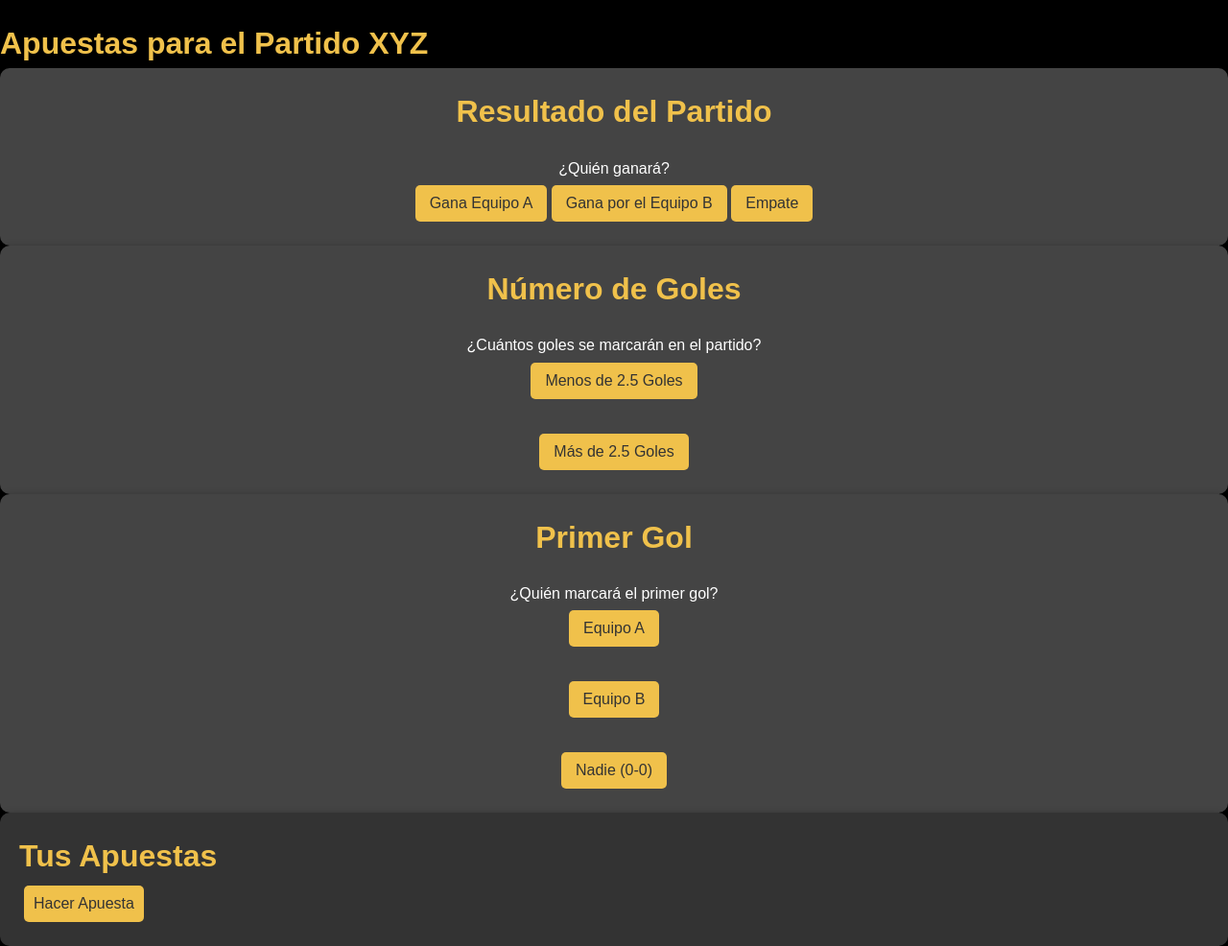
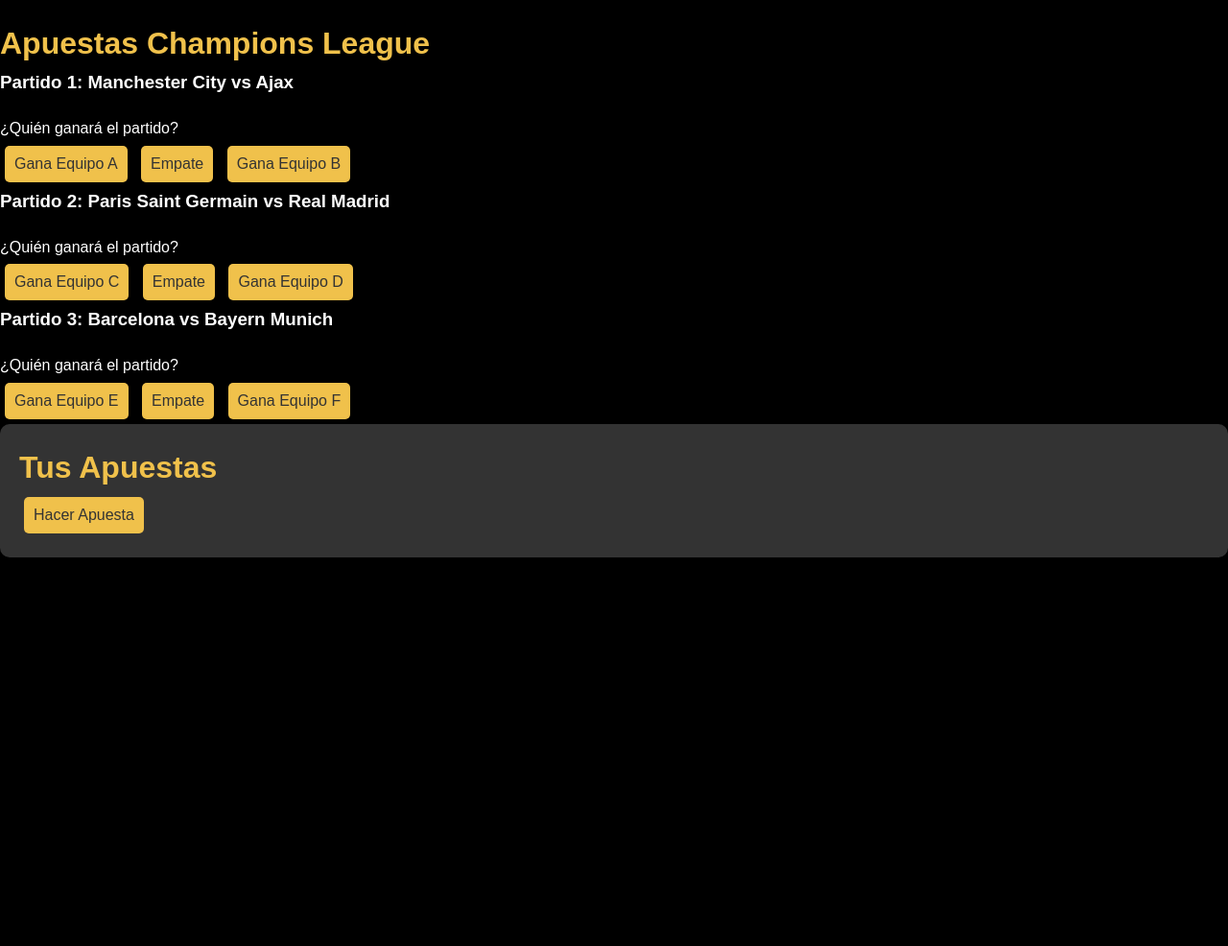
Before and after one commit to marcosrdiaz/Web-de-apuestas-cifrada, a Flask app: template templates/futbol.html in a window 1280 px wide. Shown: the part 91-1077 px from the top of the page at 96% size. After the commit the page ends 672 px from the top, so only its background shows below. Run offline with Flask 3, Linux system fonts and the light colour scheme; the template is opened without the code that fills it, so the values that code supplies are empty.

Commit message:
casi casi

```diff
--- a/app.py
+++ b/app.py
@@ -6,7 +6,6 @@
 
 from Crypto.Cipher import AES
 from Crypto.Random import get_random_bytes
-from Crypto.Hash import HMAC, SHA256
 
 import base64
 import logging
@@ -14,6 +13,7 @@
 
 app = Flask(__name__)
 app.secret_key = 'tu_clave_secreta_aqui'
+
 # Ruta del archivo JSON donde se guardarán los registros
 RUTA_JSON = 'usuarios.json'
 
@@ -21,6 +21,15 @@
 if not os.path.exists(RUTA_JSON):
     with open(RUTA_JSON, 'w') as f:
         json.dump([], f)
+
+# Ruta del archivo JSON donde se guardarán las apuestas de hipica
+RUTA_JSON_HIPICA = 'apuestas_hipica.json'
+
+# Crear o cargar el archivo JSON para las apuestas de hípica
+if not os.path.exists(RUTA_JSON_HIPICA):
+    with open(RUTA_JSON_HIPICA, 'w') as f:
+        json.dump([], f)
+
 
 
 def leer_usuarios():
@@ -94,11 +103,12 @@
     return password_token_b64, salt
 
 
+
+
 # Función para cifrar un mensaje con AES-GCM
-def cifrar_aes(texto_plano, clave, nonce=None):
+def cifrar_aes(texto_plano, clave):
     # Genera un nonce (vector de inicialización) aleatorio
-    if nonce is None:
-        nonce = get_random_bytes(12)
+    nonce = get_random_bytes(12)
 
     # Crea un objeto de cifrado AES en modo GCM
     cipher = AES.new(clave, AES.MODE_GCM, nonce=nonce)
@@ -124,45 +134,7 @@
 
 
 
-
-
-# Función para generar HMAC usando Crypto
-def generar_hmac(mensaje, clave):
-    # Crear un objeto HMAC con la clave secreta y el algoritmo SHA-256
-    hmac_obj = HMAC.new(clave, digestmod=SHA256)
-    hmac_obj.update(mensaje.encode())
-
-    # Generar el HMAC
-    hmac_digest = hmac_obj.digest()
-
-    # Devolver el HMAC en formato base64 para que sea legible
-    return base64.b64encode(hmac_digest).decode()
-
-# Función para verificar HMAC usando Crypto
-def verificar_hmac(mensaje, clave, hmac_proporcionado):
-    try:
-        # Crear el objeto HMAC nuevamente para verificar
-        hmac_obj = HMAC.new(clave, digestmod=SHA256)
-        hmac_obj.update(mensaje.encode())
-
-        # Decodificar el HMAC proporcionado de base64
-        hmac_proporcionado_bytes = base64.b64decode(hmac_proporcionado)
-
-        # Verificar si el HMAC coincide
-        hmac_obj.verify(hmac_proporcionado_bytes)
-
-        logger.info("HMAC válido. El mensaje no ha sido alterado.")
-        return True
-    except ValueError:
-        logger.error("HMAC no válido. El mensaje ha sido alterado o la clave es incorrecta.")
-        return False
-
-
-'''PRUEBAS DE LOS CIFRADOS'''
-
-
-
-'''
+'''PRUEBAS DE LOS CIFRADOS
 
 # Clave secreta (debe ser compartida entre emisor y receptor)
 clave_secreta = b'secret_key_very_secure'
@@ -176,6 +148,8 @@
 
 # Verificar el HMAC generado (en una simulación de que es recibido correctamente)
 es_valido = verificar_hmac(mensaje, clave_secreta, hmac_generado)
+
+'''
 
 '''
 RUTA_JSON_apuesta = 'apuestas.json'
@@ -254,7 +228,27 @@
         print("aqui")
         return redirect(url_for('login'))
 
+'''
 
+
+def guardar_apuesta_hipica(apuesta):
+    try:
+        # Leer apuestas previas
+        with open(RUTA_JSON_HIPICA, 'r') as f:
+            apuestas_hipica = json.load(f)
+
+        # Añadir la nueva apuesta
+        apuestas_hipica.append(apuesta)
+
+        # Guardar de vuelta en el archivo JSON
+        with open(RUTA_JSON_HIPICA, 'w') as f:
+            json.dump(apuestas_hipica, f, indent=4)
+
+        logger.info("Apuesta de hípica guardada correctamente en el archivo JSON.")
+        return True
+    except (IOError, TypeError) as e:
+        logger.error(f"Error al guardar la apuesta de hípica en el archivo JSON: {e}")
+        return False
 
 
 @app.route('/perfil')
@@ -304,16 +298,19 @@
                 balance = float(balance)
                 if accion == 'añadir':  # Si la acción es añadir
                     balance += cantidad
-                    logger.info(f"Añadiendo {cantidad}. Nuevo balance: {balance}")
                     balance = str(balance)
-                    balance_cifrado, nonce, tag = cifrar_aes(balance, base64.b64decode(usuario['aes_key']), base64.b64decode(usuario['nonce']) )
+                    balance_cifrado, nonce, tag = cifrar_aes(balance, base64.b64decode(usuario['aes_key']))
                     usuario['balance'] = base64.b64encode(balance_cifrado).decode('utf-8')
                     usuario['tag'] = base64.b64encode(tag).decode('utf-8')
-                    logger.info("balance nuevo metido")
+                    usuario['nonce'] = base64.b64encode(nonce).decode('utf-8')
                 elif accion == 'retirar':  # Si la acción es retirar
-                    if usuario['balance'] >= cantidad:  # Verificar que haya suficiente saldo
-                        usuario['balance'] -= cantidad
-                        logger.info(f"Retirando {cantidad}. Nuevo balance: {usuario['balance']}")
+                    if balance >= cantidad:  # Verificar que haya suficiente saldo
+                        balance -= cantidad
+                        balance = str(balance)
+                        balance_cifrado, nonce, tag = cifrar_aes(balance, base64.b64decode(usuario['aes_key']))
+                        usuario['balance'] = base64.b64encode(balance_cifrado).decode('utf-8')
+                        usuario['tag'] = base64.b64encode(tag).decode('utf-8')
+                        usuario['nonce'] = base64.b64encode(nonce).decode('utf-8')
                     else:
                         return jsonify({'message': 'Fondos insuficientes'}), 400
                 session['usuario']['balance'] = balance
@@ -437,11 +434,12 @@
 
         # Intentar guardar el nuevo usuario
         if guardar_usuario(nuevo_usuario):
-            return redirect(url_for('index'))  # Redirigir a la página de inicio (index.html)
+            return redirect(url_for('login'))  # Redirigir a la página de login (login.html)
         else:
             return jsonify({'message': 'El nombre de usuario o el correo ya están en uso'}), 409
 
     return render_template('register.html')  # Si es GET, mostrar el formulario
+
 
 # Ruta para mostrar la página de inicio de sesión (login.html)
 @app.route('/login', methods=["GET", "POST"])
@@ -496,7 +494,7 @@
 @app.route('/futbol')
 def futbol():
     usuario = session.get('usuario')  # Obtener al usuario de la sesión si está autenticado
-    crear_perfil_usuario()
+    #crear_perfil_usuario()
     return render_template('futbol.html', usuario=usuario)
 
 
@@ -524,40 +522,37 @@
 def apostar_hipica():
     if 'usuario' in session:
         horse_number = request.form.get('horseNumber')  # Recoger el valor de horseNumber
-        clave_aes = session.get('clave_aes')
+        if not horse_number:
+            return jsonify({'message': 'Número del caballo no proporcionado'}), 400
+            # Leer usuarios desde el archivo JSON
 
-        if not clave_aes:
-            clave_aes = get_random_bytes(32)  # Generar una nueva clave AES si no existe
-            session['clave_aes'] = clave_aes
+        usuarios = leer_usuarios()
+        usuario_email = session['usuario']['email']  # Identificar al usuario en sesión
 
-        # Cifrar el número del caballo elegido
-        texto_cifrado, nonce, tag = cifrar_aes(horse_number, clave_aes)
+        # Actualizar el balance según la acción y el usuario en sesión
+        for usuario in usuarios:
 
-        # Convertir el texto cifrado, nonce y tag a base64
-        texto_cifrado_base64 = base64.b64encode(texto_cifrado).decode()
-        nonce_base64 = base64.b64encode(nonce).decode()
-        tag_base64 = base64.b64encode(tag).decode()
+            if usuario['email'] == usuario_email:
+                try:
+                    # Cifrar el número del caballo elegido
+                    texto_cifrado, nonce, tag = cifrar_aes(horse_number, base64.b64decode(usuario['aes_key']))
+                except KeyError as e:
+                    # Manejo del error si alguna clave falta
+                    return jsonify({'message': f'Error en la clave de encriptación: {str(e)}'}), 500
+                # Convertir datos a base64 para almacenarlos en JSON
+                apuesta_cifrada = {
+                    'username': session['usuario']['username'],
+                    'horse_number_cifrado': base64.b64encode(texto_cifrado).decode('utf-8'),
+                    'nonce': base64.b64encode(nonce).decode('utf-8'),
+                    'tag': base64.b64encode(tag).decode('utf-8'),
+                }
 
-        # Guardar la apuesta cifrada en la memoria temporal de Flask
-        session['apuesta_hipica'] = {
-            'texto_cifrado': texto_cifrado_base64,
-            'nonce': nonce_base64,
-            'tag': tag_base64
-        }
-
-        # Log para comprobar que se guarda correctamente
-        logger.info("Apuesta realizada por el usuario: %s", session['usuario']['username'])
-        logger.info("Apuesta cifrada (base64): %s", texto_cifrado_base64)
-        logger.info("Nonce (base64): %s", nonce_base64)
-        logger.info("Tag (base64): %s", tag_base64)
-
-        # Descifrar el mensaje
-        texto_descifrado = descifrar_aes(texto_cifrado, nonce, tag, clave_aes)
-
-        if texto_descifrado:
-            logger.info(f"Texto descifrado: {texto_descifrado}")
-
-        return ('', 204)
+                # Guardar apuesta en el archivo JSON
+                if guardar_apuesta_hipica(apuesta_cifrada):
+                    logger.info(f"Apuesta de hípica realizada por el usuario: {session['usuario']['username']}")
+                    return ('', 204)
+                else:
+                    return jsonify({'message': 'Error al registrar la apuesta'}), 500
     else:
         return redirect(url_for('login'))
 
--- a/templates/futbol.html
+++ b/templates/futbol.html
@@ -43,33 +43,32 @@
     </header>
 
     <div class="apuestas" id="apuestas">
-        <h2>Apuestas para el <span id="match-title">Partido XYZ</span></h2>
+        <h2>Apuestas Champions League</span></h2>
+        <!-- Partido 1 -->
         <div class="bet-container">
-            <!-- Tarjeta de apuesta 1 -->
-            <div class="bet-card">
-                <h2>Resultado del Partido</h2>
-                <p>¿Quién ganará?</p>
-                <button class="bet-option" onclick="window.location.href='/agregar_apuesta'">Gana Equipo A</button>
-                <button class="bet-option" onclick="window.location.href='/agregar_apuesta'">Gana por el Equipo B</button>
-                <button class="bet-option" onclick="window.location.href='/agregar_apuesta'">Empate</button>
-            </div>
+            <h3>Partido 1: Manchester City vs Ajax</h3>
+            <p>¿Quién ganará el partido?</p>
+            <button class="bet-option" onclick="window.location.href='/agregar_apuesta?partido=1&equipo=A'">Gana Equipo A</button>
+            <button class="bet-option" onclick="window.location.href='/agregar_apuesta?partido=1&empate=true'">Empate</button>
+            <button class="bet-option" onclick="window.location.href='/agregar_apuesta?partido=1&equipo=B'">Gana Equipo B</button>
+        </div>
 
-            <!-- Tarjeta de apuesta 2 -->
-            <div class="bet-card">
-                <h2>Número de Goles</h2>
-                <p>¿Cuántos goles se marcarán en el partido?</p>
-                <button class="bet-option" onclick="window.location.href='/agregar_apuesta'">Menos de 2.5 Goles</button><br><br>
-                <button class="bet-option" onclick="window.location.href='/agregar_apuesta'">Más de 2.5 Goles</button>
-            </div>
+        <!-- Partido 2 -->
+        <div class="bet-container">
+            <h3>Partido 2: Paris Saint Germain vs Real Madrid</h3>
+            <p>¿Quién ganará el partido?</p>
+            <button class="bet-option" onclick="window.location.href='/agregar_apuesta?partido=2&equipo=C'">Gana Equipo C</button>
+            <button class="bet-option" onclick="window.location.href='/agregar_apuesta?partido=2&empate=true'">Empate</button>
+            <button class="bet-option" onclick="window.location.href='/agregar_apuesta?partido=2&equipo=D'">Gana Equipo D</button>
+        </div>
 
-            <!-- Tarjeta de apuesta 3 -->
-            <div class="bet-card">
-                <h2>Primer Gol</h2>
-                <p>¿Quién marcará el primer gol?</p>
-                <button class="bet-option" onclick="window.location.href='/agregar_apuesta'">Equipo A</button><br><br>
-                <button class="bet-option" onclick="window.location.href='/agregar_apuesta'">Equipo B</button><br><br>
-                <button class="bet-option" onclick="window.location.href='/agregar_apuesta'">Nadie (0-0)</button>
-            </div>
+        <!-- Partido 3 -->
+        <div class="bet-container">
+            <h3>Partido 3: Barcelona vs Bayern Munich</h3>
+            <p>¿Quién ganará el partido?</p>
+            <button class="bet-option" onclick="window.location.href='/agregar_apuesta?partido=3&equipo=E'">Gana Equipo E</button>
+            <button class="bet-option" onclick="window.location.href='/agregar_apuesta?partido=3&empate=true'">Empate</button>
+            <button class="bet-option" onclick="window.location.href='/agregar_apuesta?partido=3&equipo=F'">Gana Equipo F</button>
         </div>
     </div>
 
```
Also changed, not shown: usuarios.json (+20 -0 lines).
